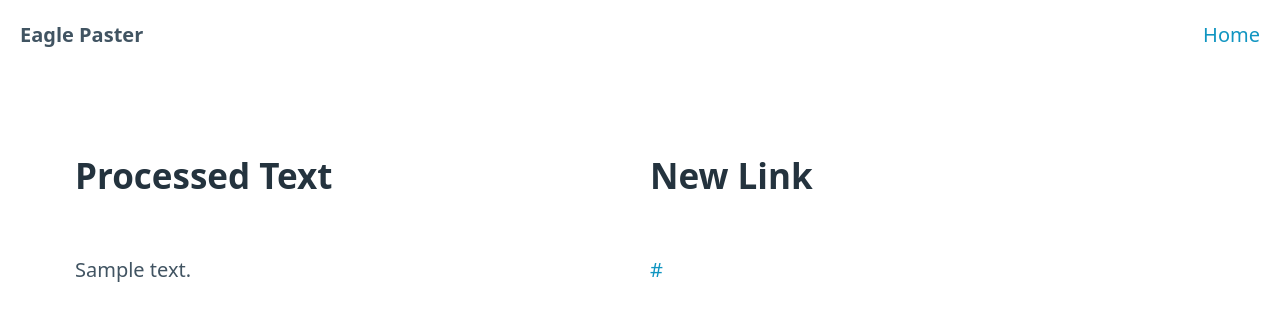
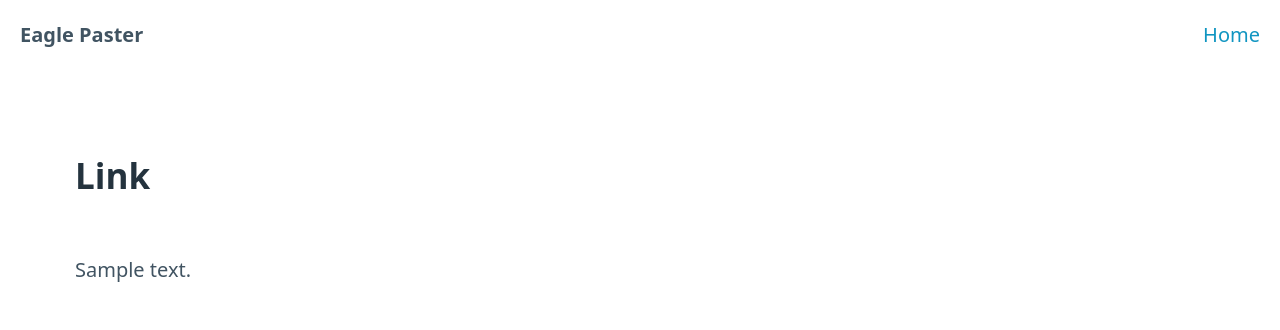
Before and after one commit to Bxhorniii/website, a Flask app: template templates/display_text.html in a window 1280 px wide. Shown: the top 330 px of the page. Run offline with Flask 2, Linux system fonts and the light colour scheme; the template is opened without the code that fills it: most values are stand-ins (such as "Sample title", 1, 10 or a date in 2020).

Commit message:
Update display_text.html

```diff
--- a/templates/display_text.html
+++ b/templates/display_text.html
@@ -1,4 +1,4 @@
-<!DOCTYPE html>
+ <!DOCTYPE html>
 <html lang="en">
 <head>
     <meta charset="UTF-8">
@@ -18,12 +18,8 @@
     <main class="container">
         <div class="grid">
             <section>
-                <h2>Processed Text</h2>
+                <h2>Link</h2>
                 <p>{{ text|safe }}</p>
-            </section>
-            <section>
-                <h2>New Link</h2>
-                <p><a href="{{ new_link }}">{{ new_link }}</a></p>
             </section>
         </div>
     </main>
```
